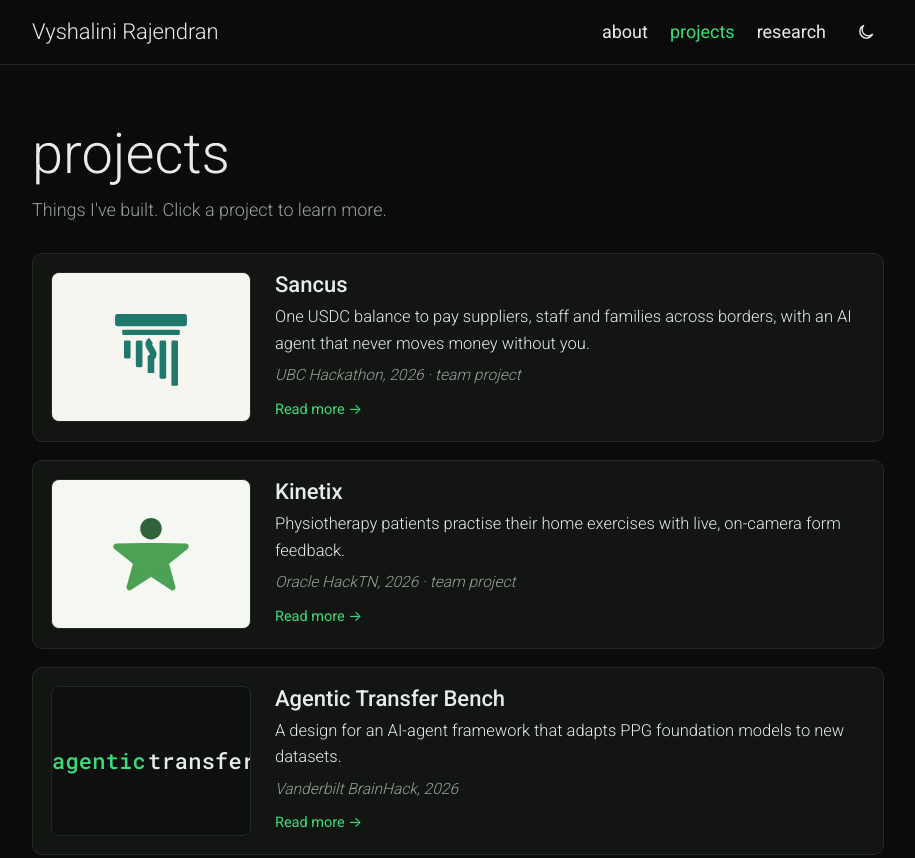
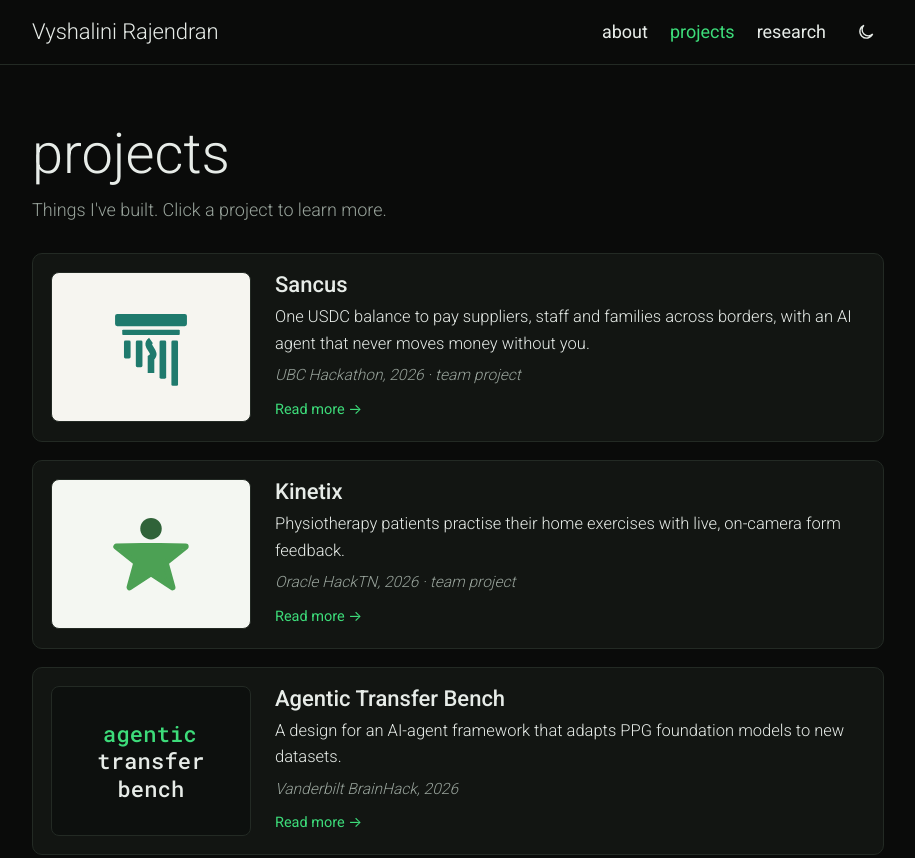
Before and after one commit to vysha-exe/vysha-exe.github.io, a plain HTML site: page projects/index.html in a window 1280 px wide. Shown: the top 858 px of the page, without its empty margins (182-1097 px from the left). Drawn offline with Linux system fonts and the light colour scheme.

Commit message:
Wrap Agentic Transfer Bench tile text
Co-Authored-By: Claude Opus 5.5 <noreply@anthropic.com>

```diff
--- a/projects/index.html
+++ b/projects/index.html
@@ -58,7 +58,7 @@
         </div>
       </li>
       <li class="pcard">
-        <div class="logo-tile" style="--tile:#0d100e"><span class="wordmark"><b>agentic</b>transfer&nbsp;bench</span></div>
+        <div class="logo-tile" style="--tile:#0d100e"><span class="wordmark"><b>agentic</b><br>transfer<br>bench</span></div>
         <div>
           <h2><a href="agentic-transfer-bench/">Agentic Transfer Bench</a></h2>
           <p class="one">A design for an AI-agent framework that adapts PPG foundation models to new datasets.</p>
--- a/styles.css
+++ b/styles.css
@@ -264,3 +264,5 @@ img { max-width: 100%; display: block; }
 /* experience details */
 .table .sub { margin: 8px 0 0; padding-left: 18px; list-style: disc; }
 .table .sub li { display: list-item; border: 0; padding: 3px 0; font-size: 15px; color: var(--muted); }
+.wordmark { text-align: center; }
+.wordmark br + * , .wordmark:has(br) { line-height: 1.25; }
```
Also changed, not shown: projects/agentic-transfer-bench/index.html (+1 -1 lines).
